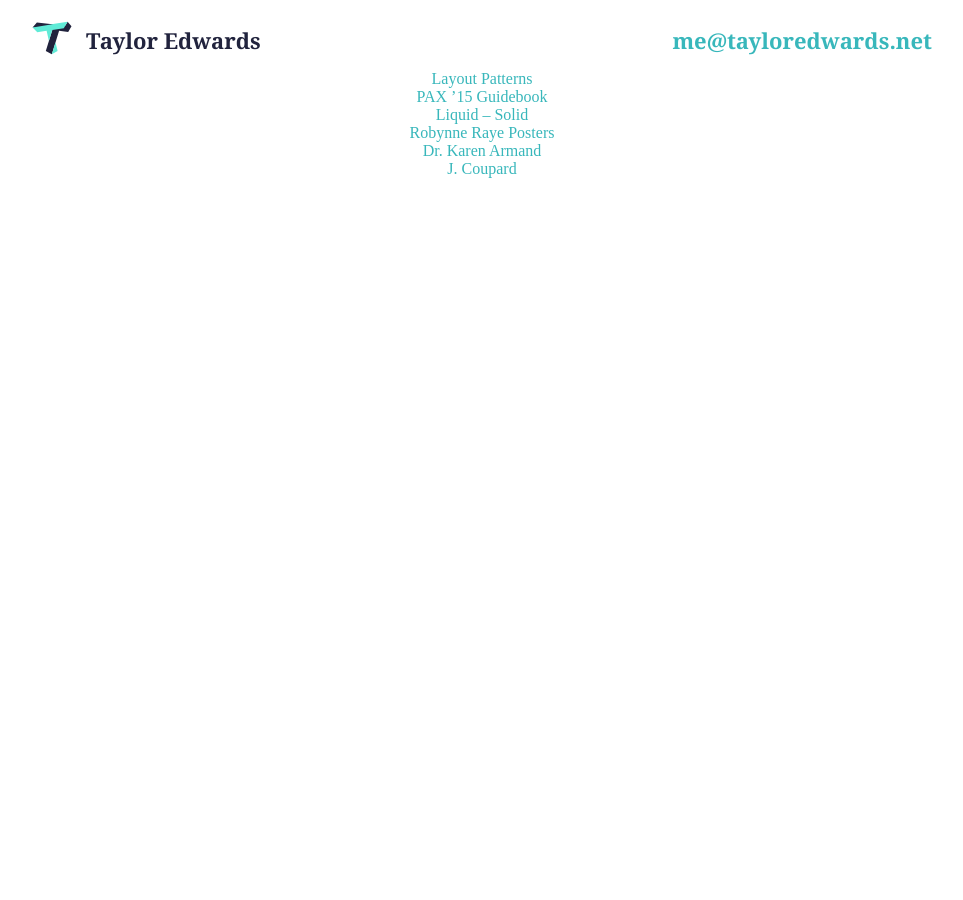
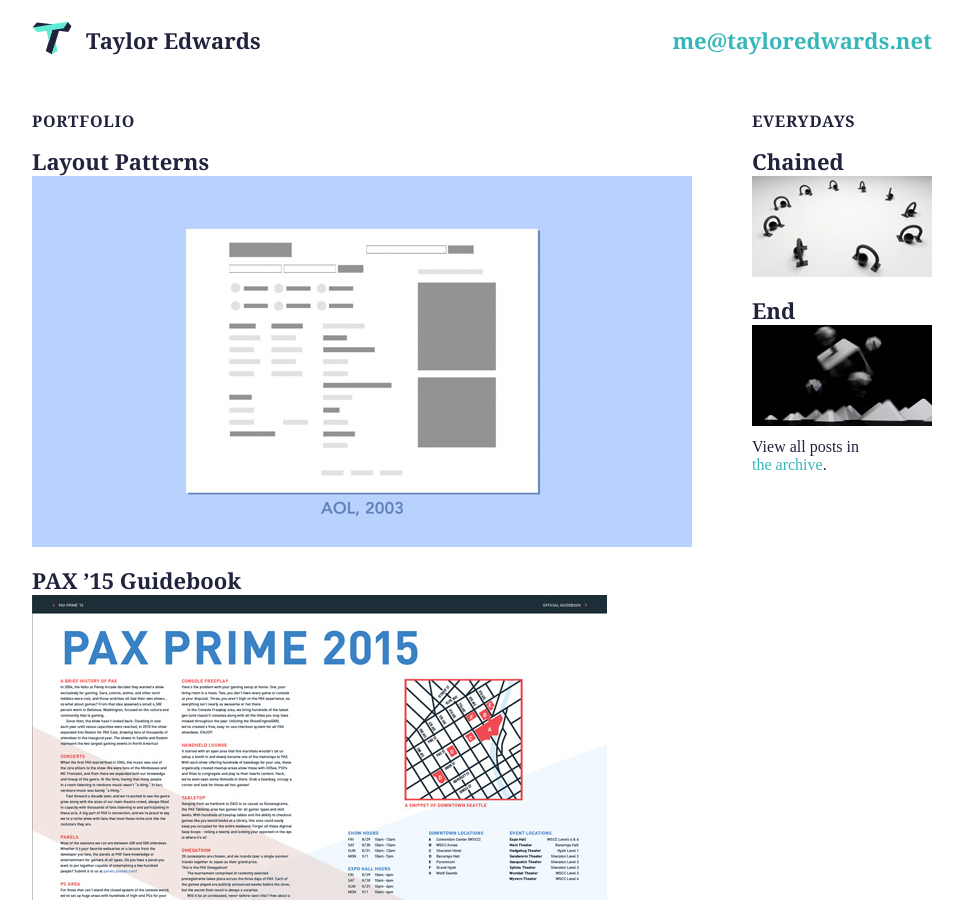
Before and after one commit to taylor-edwards/tayloredwards.net, a Jekyll site: the page built from index.html, in a window 1280 px wide and 900 px high. Shown: the whole window, without its empty margins (158-1121 px from the left). Built offline with Jekyll 4.4.1, drawn with Linux system fonts in a browser that asks for light colours.

Commit message:
Basic index page
Lists all projects from portfolio and the first 5 from all blog posts
(everyday)

```diff
--- a/index.html
+++ b/index.html
@@ -1,13 +1,43 @@
 ---
-layout: page
-title: ""
+layout: default
 permalink: /
 ---
-{% if site.portfolio %}
-  <ul>
-    {% assign sortedPosts = site.portfolio | sort:"order" %}
-    {% for post in sortedPosts %}
-      <li><a href="{{ post.url }}">{{ post.title }}</a></li>
-    {% endfor %}
-  </ul>
-{% endif %}
+<div class="row">
+  <article class="column-3">
+    <h3>Portfolio</h3>
+    <ul>
+      {% assign sortedPosts = site.portfolio | sort:"order" %}
+      {% for post in sortedPosts %}
+        <li>
+          <a href="{{ post.url }}" class="quiet">
+            <h2>{{ post.title }}</h2>
+            <div class="image--cover">
+              {% if post.image %}
+                <img src="{{ site.assets }}covers/{{ post.image|split:"."|first }}.jpg">
+              {% else %}
+                <img src="{{ site.assets }}covers/{{ post.cover }}">
+              {% endif %}
+            </div>
+          </a>
+        </li>
+      {% endfor %}
+    </ul>
+  </article>
+  <article class="column-1">
+    <h3>Everydays</h3>
+    <ul>
+      {% for post in site.posts|limit:5 %}
+        <li>
+          <a href="{{ post.url }}" class="quiet">
+            <h2>{{ post.title }}</h2>
+            <div class="image--cover">
+              <img src="{{ site.assets }}everydays/{{ post.title }}.jpg">
+            </div>
+          </a>
+          <br>
+        </li>
+      {% endfor %}
+    </ul>
+    <p>View all posts in <a href="{{ site.baseurl }}archive/" title="Everydays project archive">the archive</a>.</p>
+  </article>
+</div>
```
